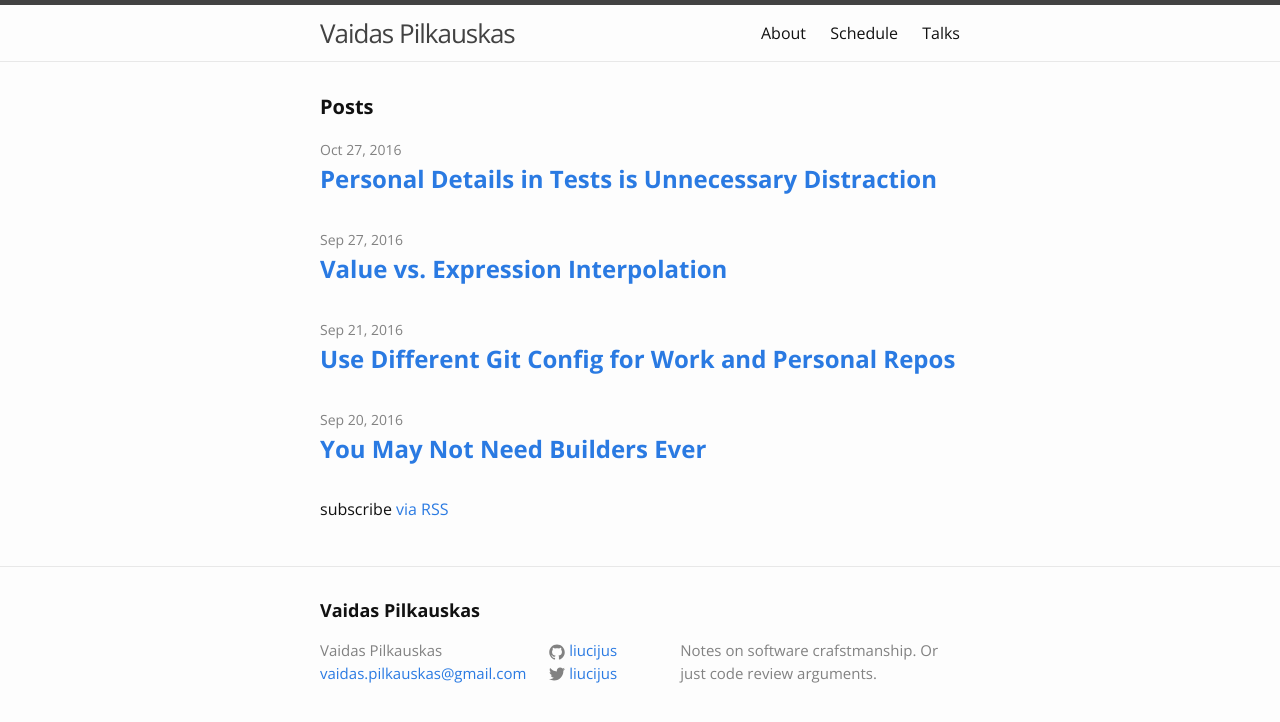
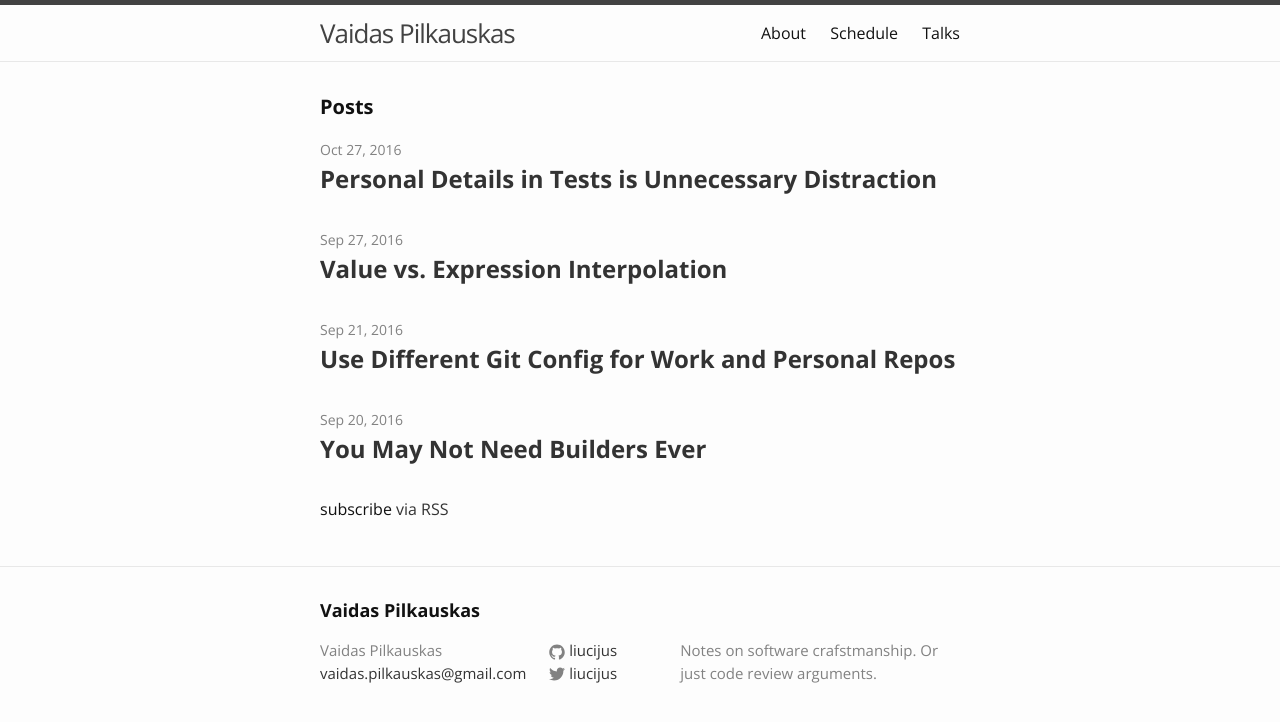
Before and after one commit to liucijus/liucijus.github.io, a Jekyll site: the page built from index.html, in a window 1280 px wide. Shown: the top 722 px of the page. Built offline with Jekyll 4.4.1, drawn with Linux system fonts in a browser that asks for light colours.

Commit message:
Adjust hover colour

```diff
--- a/_sass/minima/_base.scss
+++ b/_sass/minima/_base.scss
@@ -99,8 +99,8 @@ a {
     }
 
     &:hover {
-        color: $text-color;
-        text-decoration: underline;
+        color: $grey-color;
+        text-decoration: none;
     }
 }
 
--- a/css/main.scss
+++ b/css/main.scss
@@ -15,7 +15,7 @@ $spacing-unit:     30px;
 
 $text-color:       #111;
 $background-color: #fdfdfd;
-$brand-color:      #2a7ae2;
+$brand-color:      #333;
 
 $grey-color:       #828282;
 $grey-color-light: lighten($grey-color, 40%);
```
